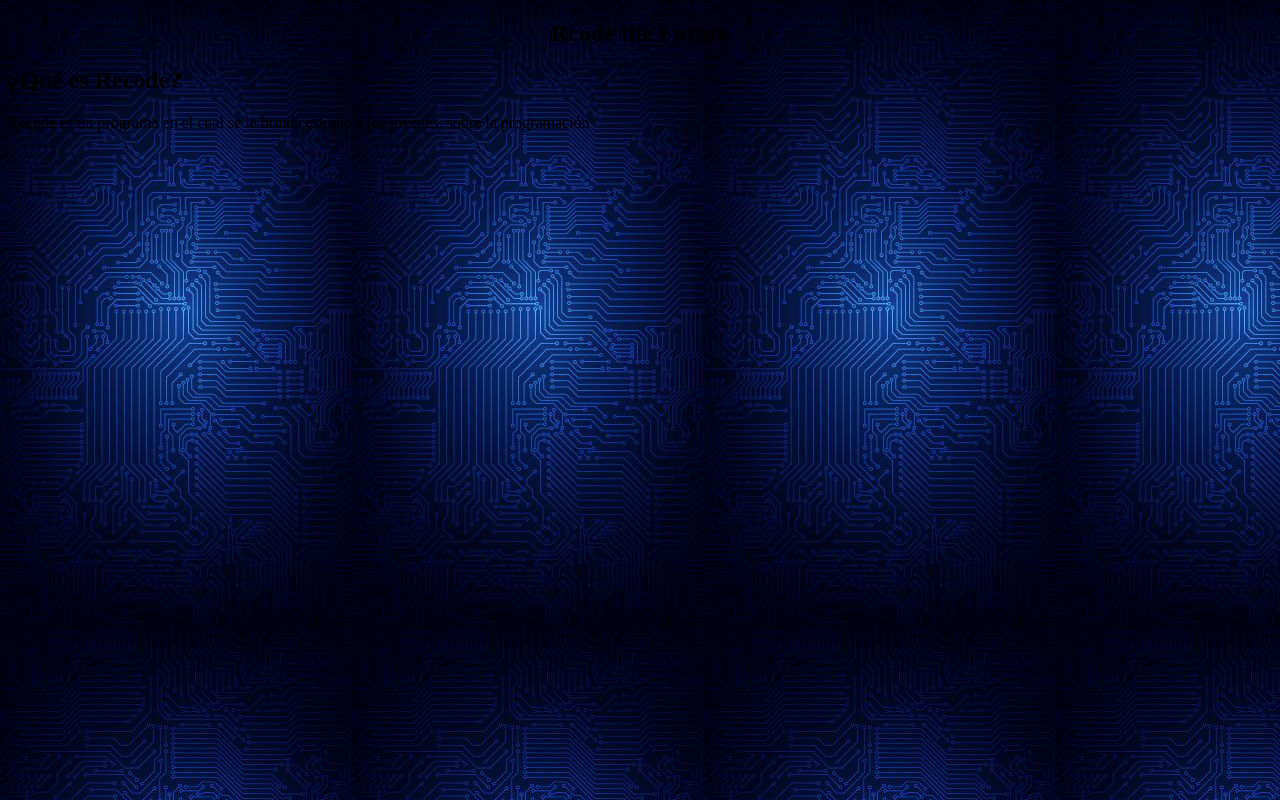
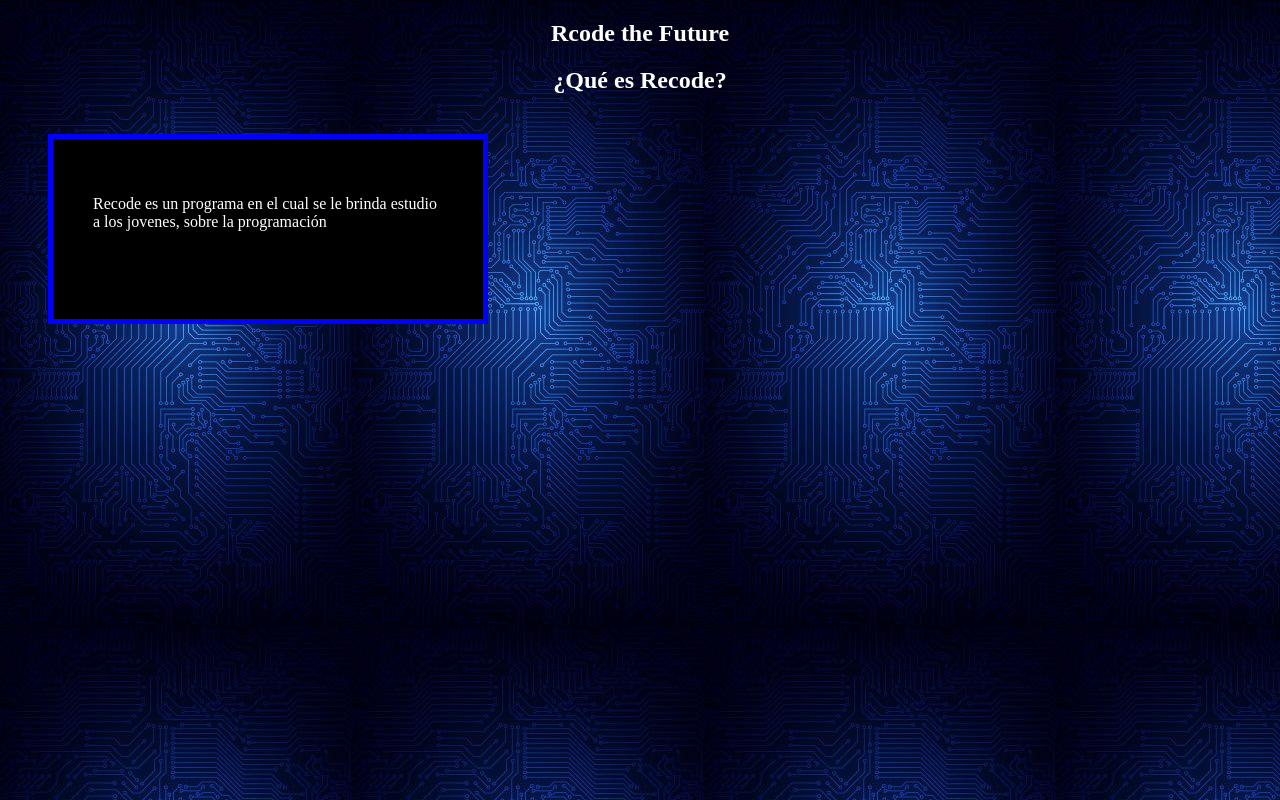
Before and after one commit to anasofiab1/Proycto-EV2, a plain HTML site: page proyecto/pages/recode.html in a window 1280 px wide. Drawn offline with Linux system fonts and the light colour scheme.

Commit message:
hace un cuadro

```diff
--- a/proyecto/public/css/recode.css
+++ b/proyecto/public/css/recode.css
@@ -5,5 +5,21 @@ background-image: url(../css/imagenes/fondo\ de\ panatalla\ de\ recode.jpg);
 
 .titulo-princital{
     text-align: center;
+color: white;
+}
 
+.Sudtitulos{
+    color: white;
+    text-align: center;
 }
+
+.parrafos{
+    border: 5px solid blue;
+  background-color: black;
+  color: white;
+  padding: 40px;
+  margin: 40px;
+  width: 350px;
+  height: 100px;
+    color: white;
+}
```
